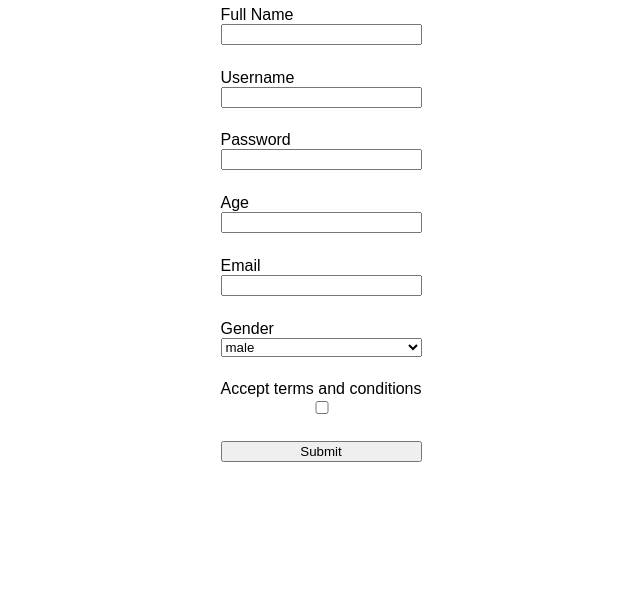
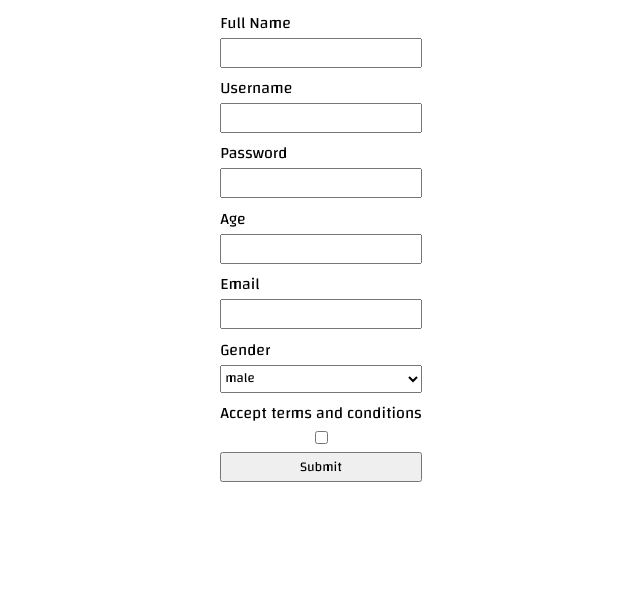
Before and after one commit to talivneh/workshop-1, a plain HTML site: page index.html in a window 1280 px wide. Shown: the part 214-816 px from the top of the page, without its empty margins (319-959 px from the left). Drawn offline with Linux system fonts and the light colour scheme.

Commit message:
style: changed default font

```diff
--- a/style.css
+++ b/style.css
@@ -1,5 +1,8 @@
+@import url('https://fonts.googleapis.com/css2?family=Changa&display=swap');
+
 *{
     box-sizing: border-box;
+    font-family: 'Changa', sans-serif;
 }
 
 body{
```
